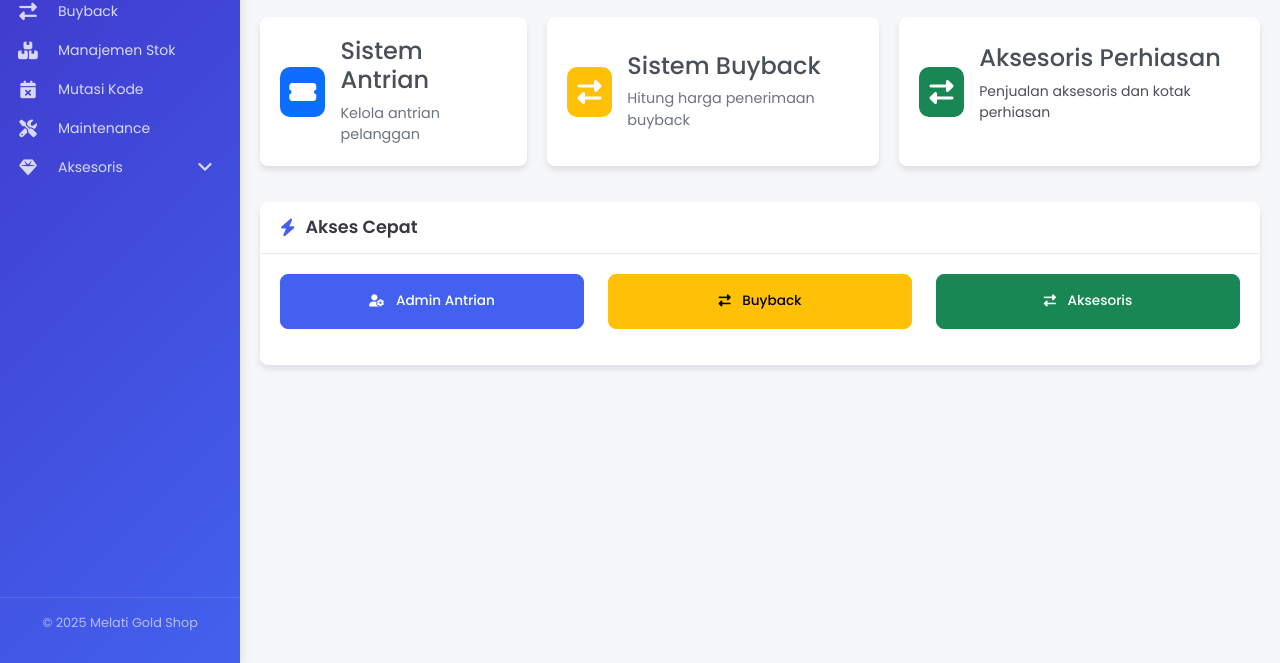
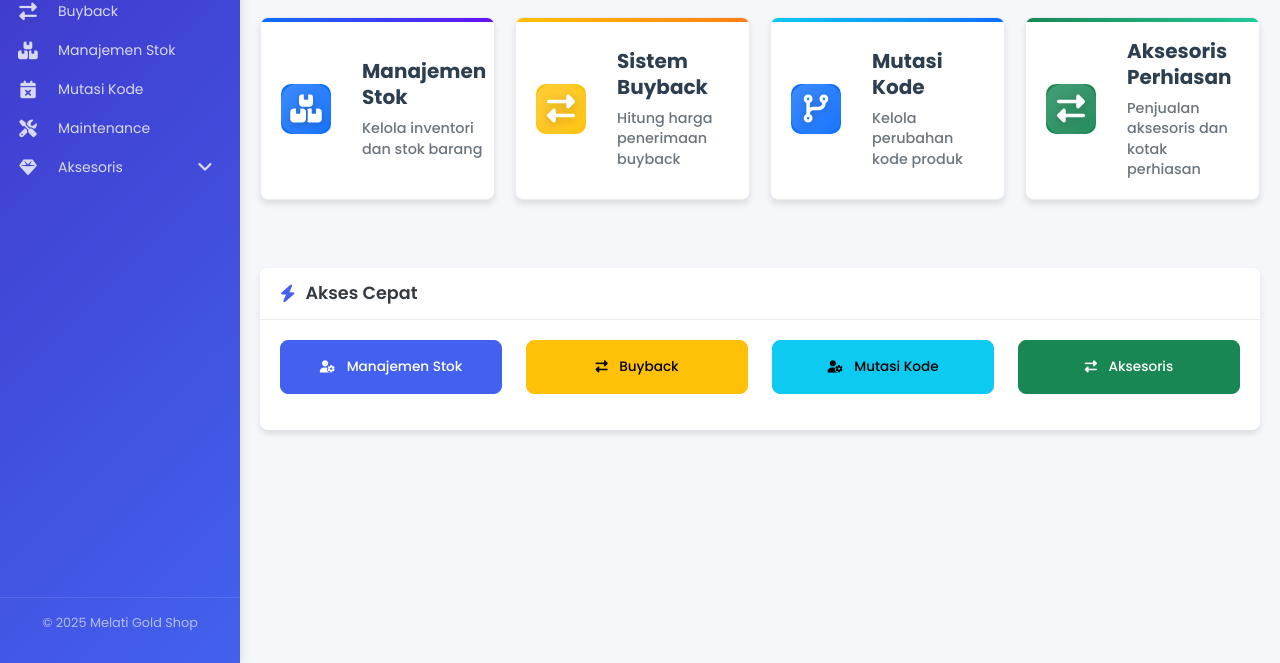
Before and after one commit to melatigoldgallery/aksesoris-app, a website with bundled scripts: page dashboard.html in a window 1280 px wide. Shown: the part 137-800 px from the top of the page. Built offline with nearby package versions, Linux system fonts and the light colour scheme.

Commit message:
update dashboard dan halaman buyback

```diff
--- a/dashboard.html
+++ b/dashboard.html
@@ -21,6 +21,170 @@
     <link rel="stylesheet" href="css/pages/absensi-modern.css" />
     <!-- Favicon sederhana -->
     <link rel="shortcut icon" href="img/favicon.ico" type="image/x-icon" />
+    <style>
+      /* Stats Cards Improvements */
+.stats-cards {
+  gap: 1rem;
+  flex-wrap: nowrap;
+  margin-bottom: 2rem;
+}
+
+.stat-card {
+  background: #fff;
+  border-radius: 16px;
+  box-shadow: 0 4px 20px rgba(0, 0, 0, 0.08);
+  border: 1px solid #e9ecef;
+  transition: all 0.3s cubic-bezier(0.4, 0, 0.2, 1);
+  overflow: hidden;
+  position: relative;
+  flex: 1;
+  min-width: 200px;
+  max-width: 280px;
+  padding: 1rem;
+  display: flex;
+  align-items: center;
+  gap: 1rem;
+}
+
+.stat-card::before {
+  content: '';
+  position: absolute;
+  top: 0;
+  left: 0;
+  right: 0;
+  height: 4px;
+  background: linear-gradient(90deg, var(--card-gradient-start), var(--card-gradient-end));
+}
+
+.stat-card:nth-child(1) {
+  --card-gradient-start: #0d6efd;
+  --card-gradient-end: #6610f2;
+}
+
+.stat-card:nth-child(2) {
+  --card-gradient-start: #ffc107;
+  --card-gradient-end: #fd7e14;
+}
+
+.stat-card:nth-child(3) {
+  --card-gradient-start: #0dcaf0;
+  --card-gradient-end: #0d6efd;
+}
+
+.stat-card:nth-child(4) {
+  --card-gradient-start: #198754;
+  --card-gradient-end: #20c997;
+}
+
+.stat-card:hover {
+  transform: translateY(-8px);
+  box-shadow: 0 12px 40px rgba(0, 0, 0, 0.15);
+}
+
+.stat-card-icon {
+  width: 50px;
+  height: 50px;
+  border-radius: 16px;
+  display: flex;
+  align-items: center;
+  justify-content: center;
+  flex-shrink: 0;
+  position: relative;
+  overflow: hidden;
+}
+
+.stat-card-icon::before {
+  content: '';
+  position: absolute;
+  top: 0;
+  left: 0;
+  right: 0;
+  bottom: 0;
+  background: linear-gradient(135deg, rgba(255,255,255,0.2), rgba(255,255,255,0.05));
+  border-radius: 16px;
+}
+
+.stat-card-icon i {
+  font-size: 1.75rem;
+  color: white;
+  position: relative;
+  z-index: 1;
+  filter: drop-shadow(0 2px 4px rgba(0,0,0,0.2));
+}
+
+.stat-card-info {
+  flex: 1;
+}
+
+.stat-card-info h4 {
+  font-size: 1.25rem;
+  font-weight: 700;
+  margin-bottom: 0.5rem;
+  color: #2c3e50;
+  line-height: 1.3;
+}
+
+.stat-card-info p {
+  font-size: 0.9rem;
+  color: #6c757d;
+  margin-bottom: 0;
+  line-height: 1.4;
+  font-weight: 500;
+}
+
+.stat-card-success {
+  flex: 1;
+}
+
+.stat-card-success h4 {
+  font-size: 1.25rem;
+  font-weight: 700;
+  margin-bottom: 0.5rem;
+  color: #2c3e50;
+  line-height: 1.3;
+}
+
+.stat-card-success p {
+  font-size: 0.9rem;
+  color: #6c757d;
+  margin-bottom: 0;
+  line-height: 1.4;
+  font-weight: 500;
+}
+
+/* Animation for loading */
+.stat-card {
+  animation: fadeInUp 0.6s ease-out;
+}
+
+.stat-card:nth-child(1) { animation-delay: 0.1s; }
+.stat-card:nth-child(2) { animation-delay: 0.2s; }
+.stat-card:nth-child(3) { animation-delay: 0.3s; }
+.stat-card:nth-child(4) { animation-delay: 0.4s; }
+
+@keyframes fadeInUp {
+  from {
+    opacity: 0;
+    transform: translateY(30px);
+  }
+  to {
+    opacity: 1;
+    transform: translateY(0);
+  }
+}
+
+/* Hover effect for icons */
+.stat-card:hover .stat-card-icon {
+  transform: scale(1.1);
+  transition: transform 0.3s ease;
+}
+
+.stat-card:hover .stat-card-icon i {
+  transform: rotate(5deg);
+  transition: transform 0.3s ease;
+}
+
+    </style>
     <title>Dashboard - Melati Gold Shop</title>
   </head>
   <body>
@@ -159,14 +323,13 @@
               <div class="stats-cards d-flex justify-content-evenly">
                 <div class="stat-card">
                   <div class="stat-card-icon bg-primary">
-                    <i class="fas fa-ticket-alt"></i>
+                    <i class="fas fa-boxes-stacked"></i>
                   </div>
                   <div class="stat-card-info">
-                    <h4>Sistem Antrian</h4>
-                    <p>Kelola antrian pelanggan</p>
+                    <h4>Manajemen Stok</h4>
+                    <p>Kelola inventori dan stok barang</p>
                   </div>
                 </div>
-
                 <div class="stat-card">
                   <div class="stat-card-icon bg-warning">
                     <i class="fas fa-exchange-alt"></i>
@@ -174,6 +337,15 @@
                   <div class="stat-card-info">
                     <h4>Sistem Buyback</h4>
                     <p>Hitung harga penerimaan buyback</p>
+                  </div>
+                </div>
+                <div class="stat-card">
+                  <div class="stat-card-icon bg-primary">
+                    <i class="fas fa-code-branch"></i>
+                  </div>
+                  <div class="stat-card-info">
+                    <h4>Mutasi Kode</h4>
+                    <p>Kelola perubahan kode produk</p>
                   </div>
                 </div>
                 <div class="stat-card">
@@ -197,19 +369,25 @@
                 </div>
                 <div class="card-body">
                   <div class="row">
-                    <div class="col-md-4 mb-3">
-                      <a href="admin.html" class="btn btn-primary w-100 py-3">
+                    <div class="col-md-3 mb-3">
+                      <a href="manajemenStok.html" class="btn btn-primary w-100 py-3">
                         <i class="fas fa-user-cog me-2"></i>
-                        Admin Antrian
+                        Manajemen Stok
                       </a>
                     </div>
-                    <div class="col-md-4 mb-3">
+                    <div class="col-md-3 mb-3">
                       <a href="buyback.html" class="btn btn-warning w-100 py-3">
                         <i class="fas fa-exchange-alt me-2"></i>
                         Buyback
                       </a>
                     </div>
-                    <div class="col-md-4 mb-3">
+                    <div class="col-md-3 mb-3">
+                      <a href="mutasiKode.html" class="btn btn-info w-100 py-3">
+                        <i class="fas fa-user-cog me-2"></i>
+                        Mutasi Kode
+                      </a>
+                    </div>
+                    <div class="col-md-3 mb-3">
                       <a href="dataPenjualan.html" class="btn btn-success w-100 py-3">
                         <i class="fas fa-exchange-alt me-2"></i>
                         Aksesoris
```
Also changed, not shown: buyback.html (+0 -8 lines), js/buyback.js (+16 -43 lines).
